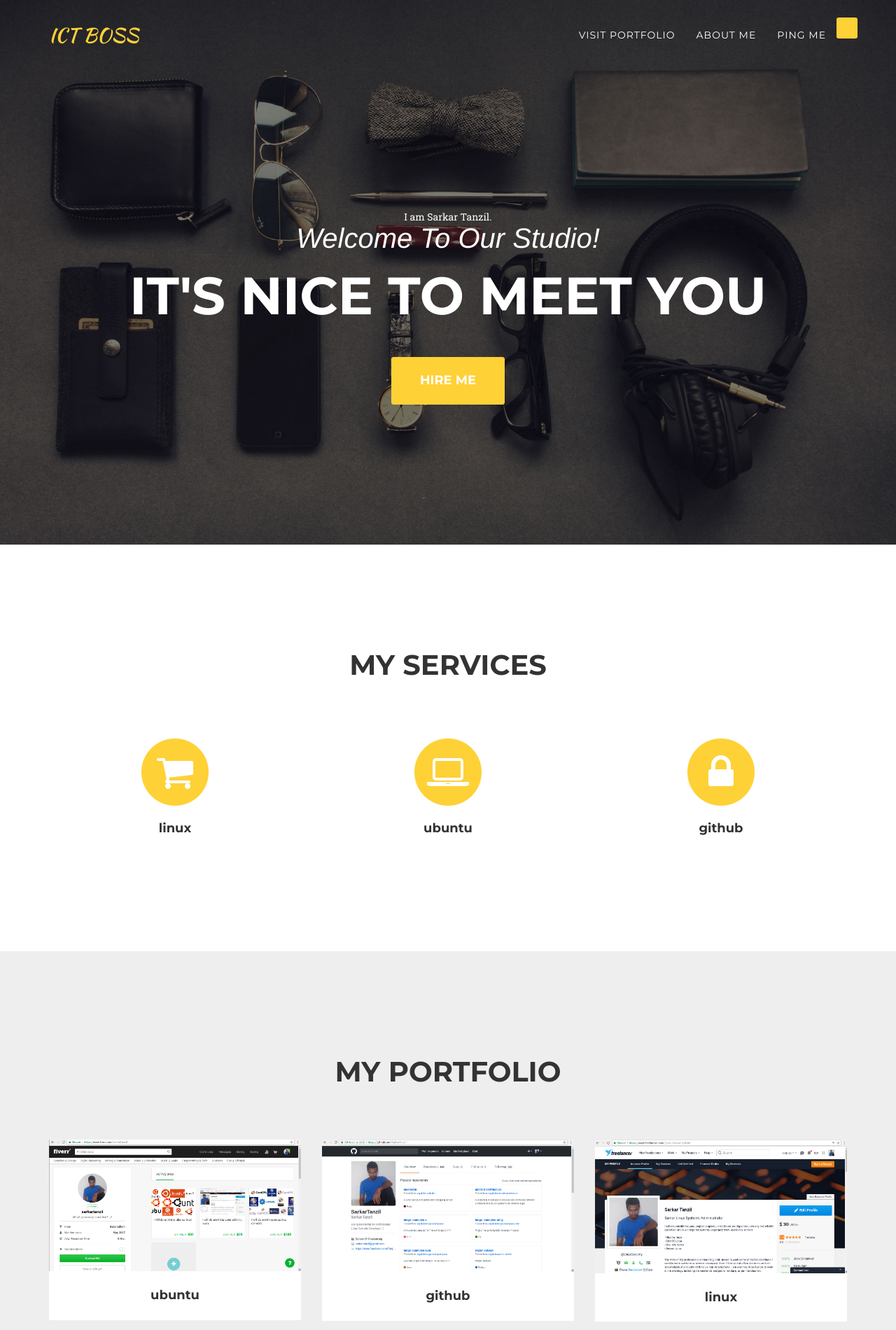
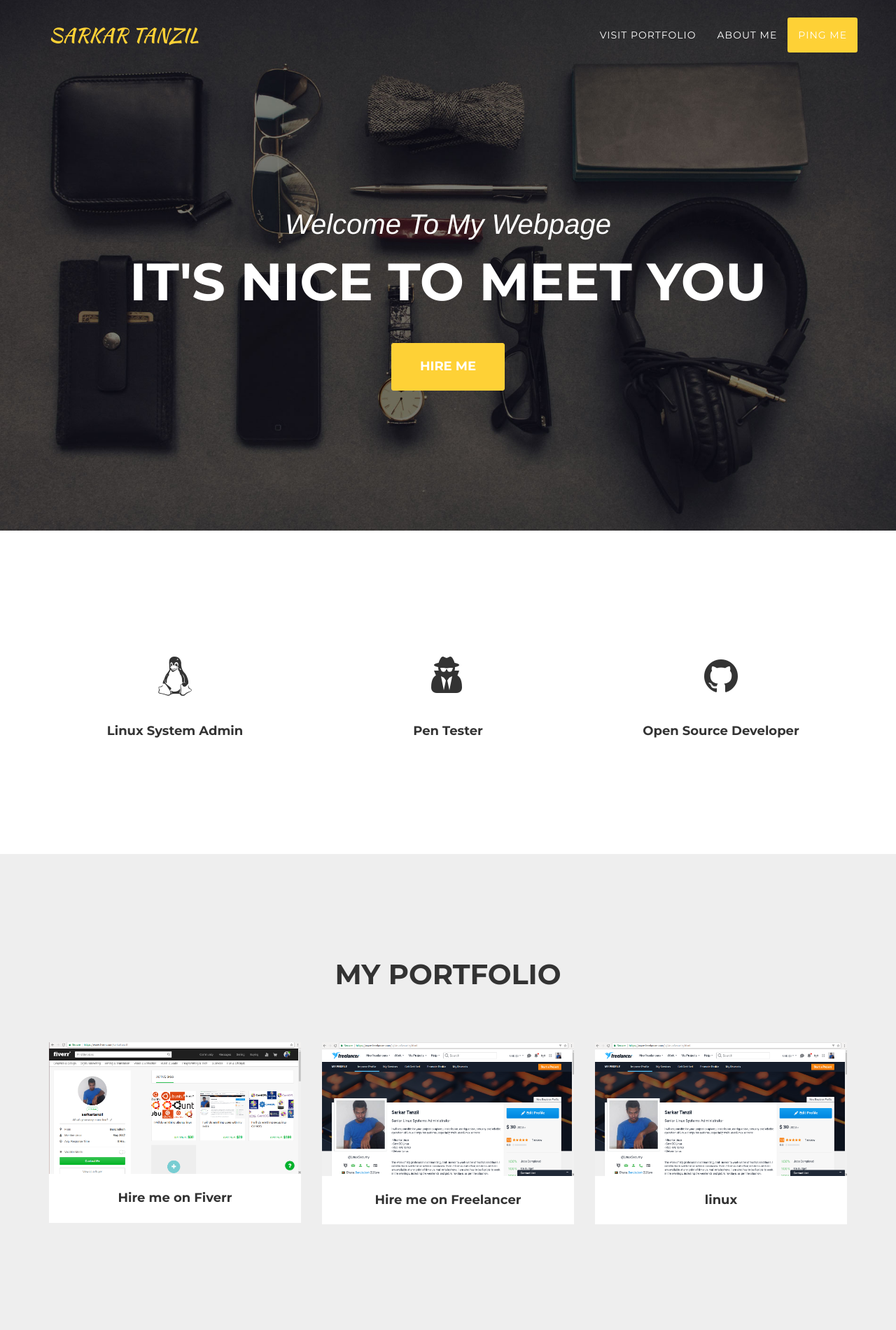
Before and after one commit to SarkarTanzil/SarkarTanzil.github.io, a website: page index.html in a window 1280 px wide. Shown: the top 1900 px of the page at 70% size. Drawn offline with nearby package versions, Linux system fonts and the light colour scheme; a web font is replaced by a local one.

Commit message:
first commit

```diff
--- a/index.html
+++ b/index.html
@@ -2,6 +2,7 @@
 <html lang="en">
 
 <head>
+<link rel="stylesheet" href="https://maxcdn.bootstrapcdn.com/font-awesome/4.4.0/css/font-awesome.min.css">
 
     <meta charset="utf-8">
     <meta http-equiv="X-UA-Compatible" content="IE=edge">
@@ -43,7 +44,7 @@
                 <button type="button" class="navbar-toggle" data-toggle="collapse" data-target="#bs-example-navbar-collapse-1">
                     <span class="sr-only">Toggle navigation</span> Menu <i class="fa fa-bars"></i>
                 </button>
-                <a class="navbar-brand page-scroll" href="#page-top">ICT BOSS</a>
+                <a class="navbar-brand page-scroll" href="#page-top">SARKAR TANZIL</a>
             </div>
 
             <!-- Collect the nav links, forms, and other content for toggling -->
@@ -56,7 +57,7 @@
 
                     </li>
                     <li>
-                        <a class="page-scroll" href="#portfolio"> VISIT Portfolio</a>
+                        <a class="page-scroll" href="#portfolio"> Visit Portfolio</a>
                     </li>
                     <li>
                         <a class="page-scroll" href="#about">About me</a>
@@ -64,8 +65,7 @@
                     <li>
                         <a class="page-scroll" href="#team">ping me</a>
                     </li>
-                    <li>
-                        <a class="page-scroll" href="#contact"></a>
+
                     </li>
                 </ul>
             </div>
@@ -77,10 +77,10 @@
     <!-- Header -->
     <header>
         <div class="container">
-            <div class="intro-text">I am Sarkar Tanzil.
-                <div class="intro-lead-in">Welcome To Our Studio!</div>
+            <div class="intro-text">
+                <div class="intro-lead-in">Welcome To My Webpage</div>
                 <div class="intro-heading">It's Nice To Meet You</div>
-                <a href="#services" class="page-scroll btn btn-xl">hire me</a>
+                <a href="https://www.freelancer.com/u/LinuxSecurity.html" class="page-scroll btn btn-xl" target="_new">hire me</a>
             </div>
         </div>
     </header>
@@ -89,34 +89,28 @@
     <section id="services">
         <div class="container">
             <div class="row">
-                <div class="col-lg-12 text-center">
-                    <h2 class="section-heading"> My Services</h2>
-                    <h3 class="section-subheading text-muted"></h3>
-                </div>
+
             </div>
             <div class="row text-center">
                 <div class="col-md-4">
                     <span class="fa-stack fa-4x">
-                        <i class="fa fa-circle fa-stack-2x text-primary"></i>
-                        <i class="fa fa-shopping-cart fa-stack-1x fa-inverse"></i>
+                                      <i class="fa fa-linux" aria-hidden="true"></i>
                     </span>
-                    <h4 class="service-heading">linux</h4>
+                    <h4 class="service-heading">Linux System Admin</h4>
                     <p class="text-muted"></p>
                 </div>
                 <div class="col-md-4">
                     <span class="fa-stack fa-4x">
-                        <i class="fa fa-circle fa-stack-2x text-primary"></i>
-                        <i class="fa fa-laptop fa-stack-1x fa-inverse"></i>
+                       <i class="fa fa-user-secret"></i>
                     </span>
-                    <h4 class="service-heading">ubuntu</h4>
+                    <h4 class="service-heading">Pen Tester</h4>
                     <p class="text-muted"></p>
                 </div>
                 <div class="col-md-4">
                     <span class="fa-stack fa-4x">
-                        <i class="fa fa-circle fa-stack-2x text-primary"></i>
-                        <i class="fa fa-lock fa-stack-1x fa-inverse"></i>
+                       <i class="fa fa-github" aria-hidden="true"></i>
                     </span>
-                    <h4 class="service-heading">github</h4>
+                    <h4 class="service-heading">Open Source Developer</h4>
                     <p class="text-muted"></p>
                 </div>
             </div>
@@ -128,7 +122,7 @@
         <div class="container">
             <div class="row">
                 <div class="col-lg-12 text-center">
-                    <h2 class="section-heading"> MY Portfolio</h2>
+                    <h2 class="section-heading">MY Portfolio</h2>
                     <h3 class="section-subheading text-muted"></h3>
                 </div>
             </div>
@@ -140,10 +134,10 @@
                                 <i class="fa fa-plus fa-3x"></i>
                             </div>
                         </div>
-                        <img src="1.png" class="img-responsive" alt="">
+                        <A href="https://www.fiverr.com/sarkartanzil" target="_new"><img src="1.png" class="img-responsive" alt="Sarkar Tanzil Fiverr"></a>
                     </a>
                     <div class="portfolio-caption">
-                        <h4>ubuntu</h4>
+                        <h4>Hire me on Fiverr</h4>
                         <p class="text-muted"></p>
                     </div>
                 </div>
@@ -154,10 +148,10 @@
                                 <i class="fa fa-plus fa-3x"></i>
                             </div>
                         </div>
-                        <img src="2.png" class="img-responsive" alt="">
+                          <a href="https://www.freelancer.com/u/LinuxSecurity.html" target="_new"><img src="3.png" class="img-responsive" alt=""></a>
                     </a>
                     <div class="portfolio-caption">
-                        <h4>github</h4>
+                      <h4>Hire me on Freelancer</h4>
                         <p class="text-muted"></p>
                     </div>
                 </div>
@@ -379,8 +373,8 @@
                                 <h2>Project Heading</h2>
                                 <p class="item-intro text-muted"></p>
                                 <img class="img-responsive img-centered" src="2.png" alt="">
-                                <p><a href="http://designmodo.com/startup/?u=787">github work</a> Doing Internship for Professional Linux Security Developer</p>
-                                <p> <a href="http://designmodo.com/startup/?u=787"></a>.</p>
+                                <p><a href="http://designmodo.com/startup/?u=787"> </a>My github work</p>
+                                <p> <a href="http://designmodo.com/startup/?u=787">ict boss.com</a>.</p>
                                 <button type="button" class="btn btn-primary" data-dismiss="modal"><i class="fa fa-times"></i> Close Project</button>
                             </div>
                         </div>
@@ -409,7 +403,7 @@
                                 <p class="item-intro text-muted"></p>
                                 <img class="img-responsive img-centered" src="3.png" alt="">
                                 <p> <a href="https://www.behance.net/MathavanJaya">Sarkar Tanzil</a>. .</p>
-                                <p>You can download the PSD template in this portfolio sample item at <a href="http://freebiesxpress.com/gallery/treehouse-free-psd-web-template/">ict boss.com</a>.</p>
+                                <p> Professional Linux Security Developer</p> <a href="http://freebiesxpress.com/gallery/treehouse-free-psd-web-template/">ict boss.com</a>.</p>
                                 <button type="button" class="btn btn-primary" data-dismiss="modal"><i class="fa fa-times"></i> Close Project</button>
                             </div>
                         </div>
```
Also changed, not shown: Screenshot from 2017-06-15 03:49:58.png (added), 1 other file.
